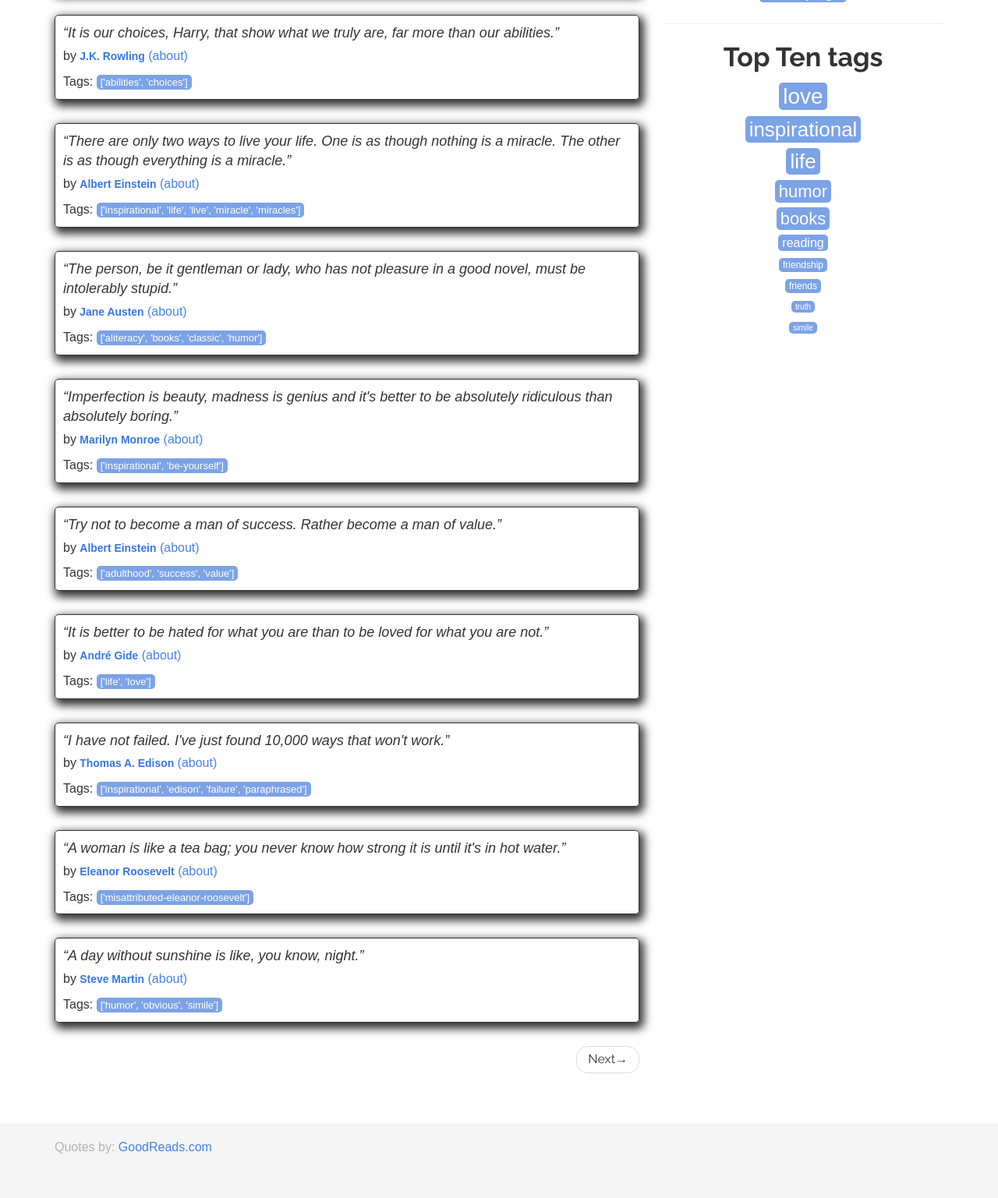
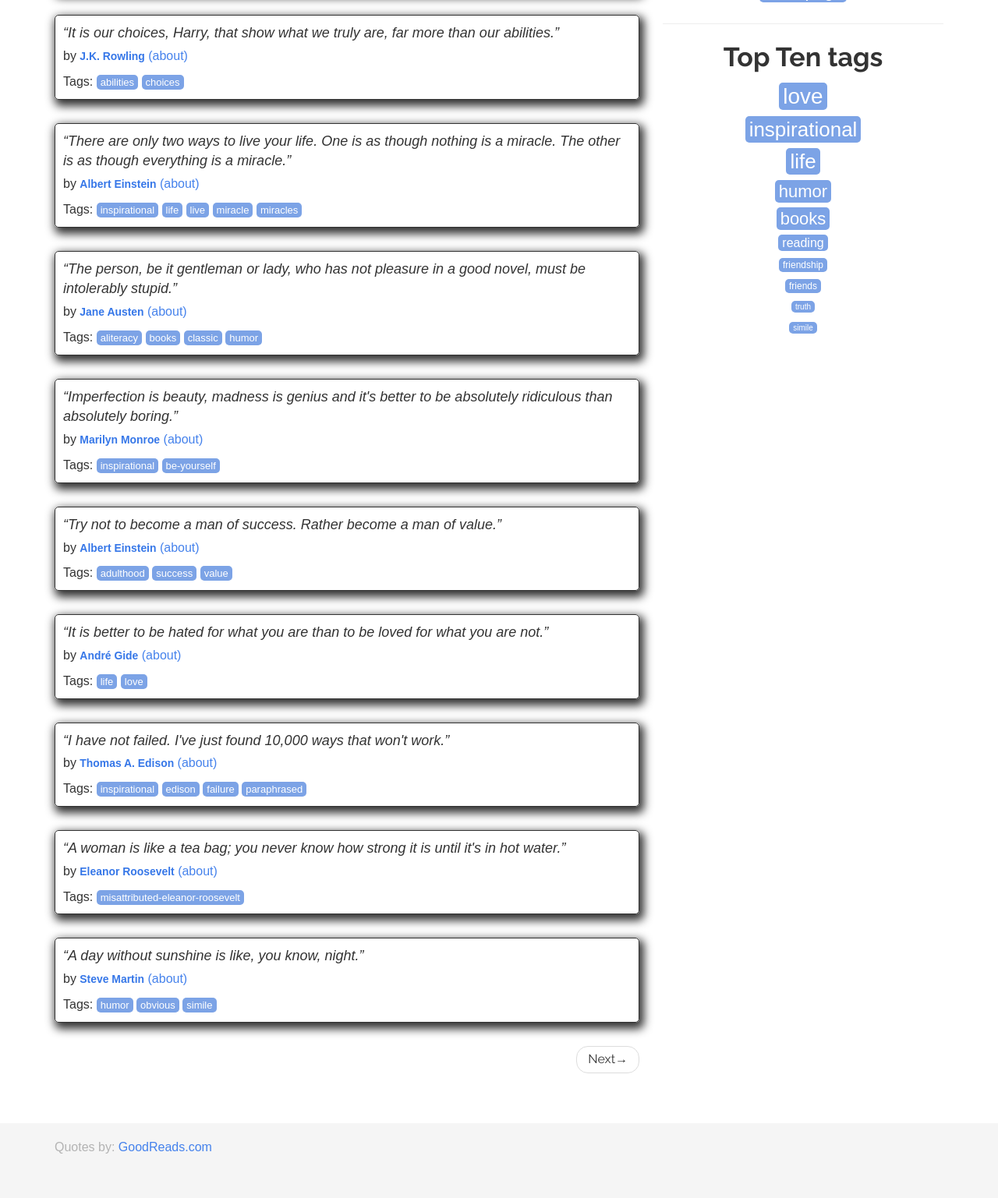
Before and after one commit to SobkoSergiy/WEB10, a Django app: page / in a window 1280 px wide. Shown: the part 263-1800 px from the top of the page at 78% size. Run offline with Django 5.2, Linux system fonts and the light colour scheme; data comes from the database, SQL or seed files in the repository; some libraries are stand-ins or nearby versions.

Commit message:
Update main.html

```diff
--- a/hw10/quotes/templates/quotes/main.html
+++ b/hw10/quotes/templates/quotes/main.html
@@ -31,7 +31,9 @@
                     </span>
                     <div class="tags">
                         Tags:
-                        <a class="tag" href="/tag/{{quote.tags|qtags}}">{{quote.tags|qtags}}</a>
+                        {% for tag in quote.tags|qtags %}
+                        <a class="tag" href="/tag/{{tag}}">{{tag}}</a>
+                        {% endfor %}
                     </div>
                 </div>
                 {% endfor %}
```
